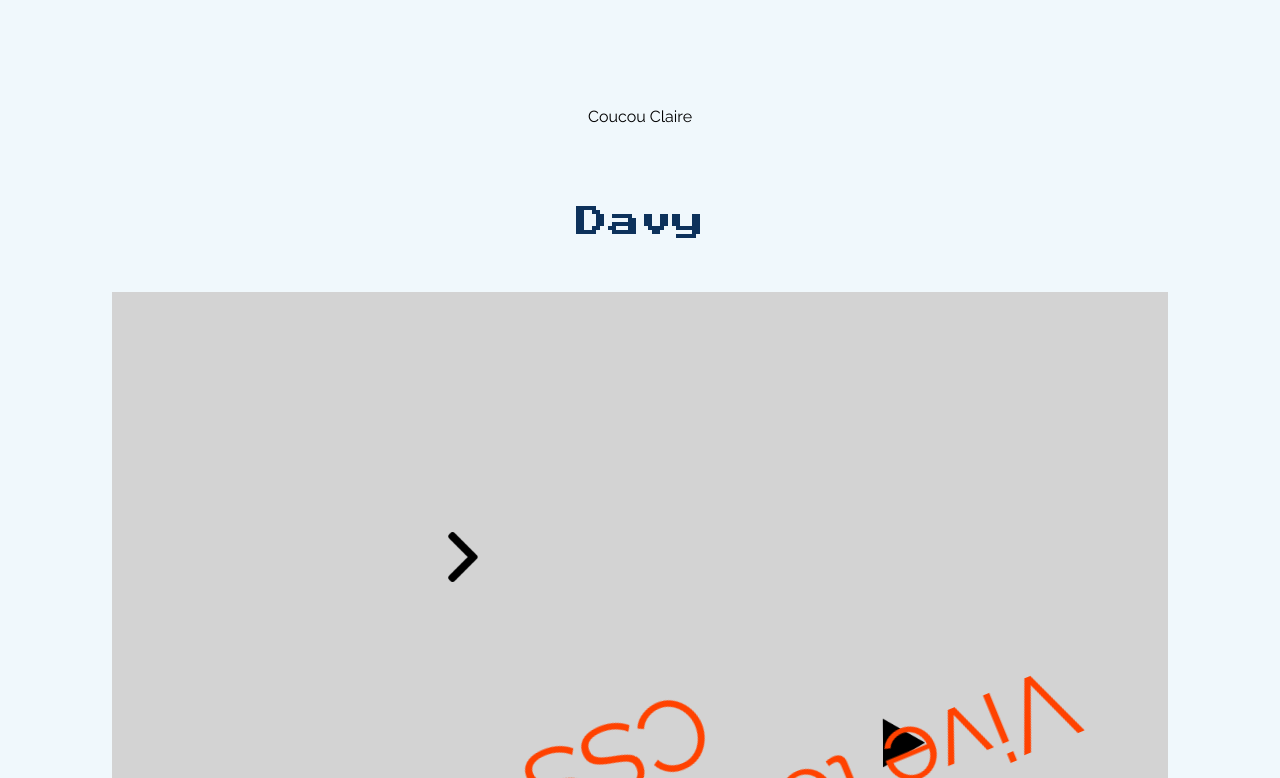
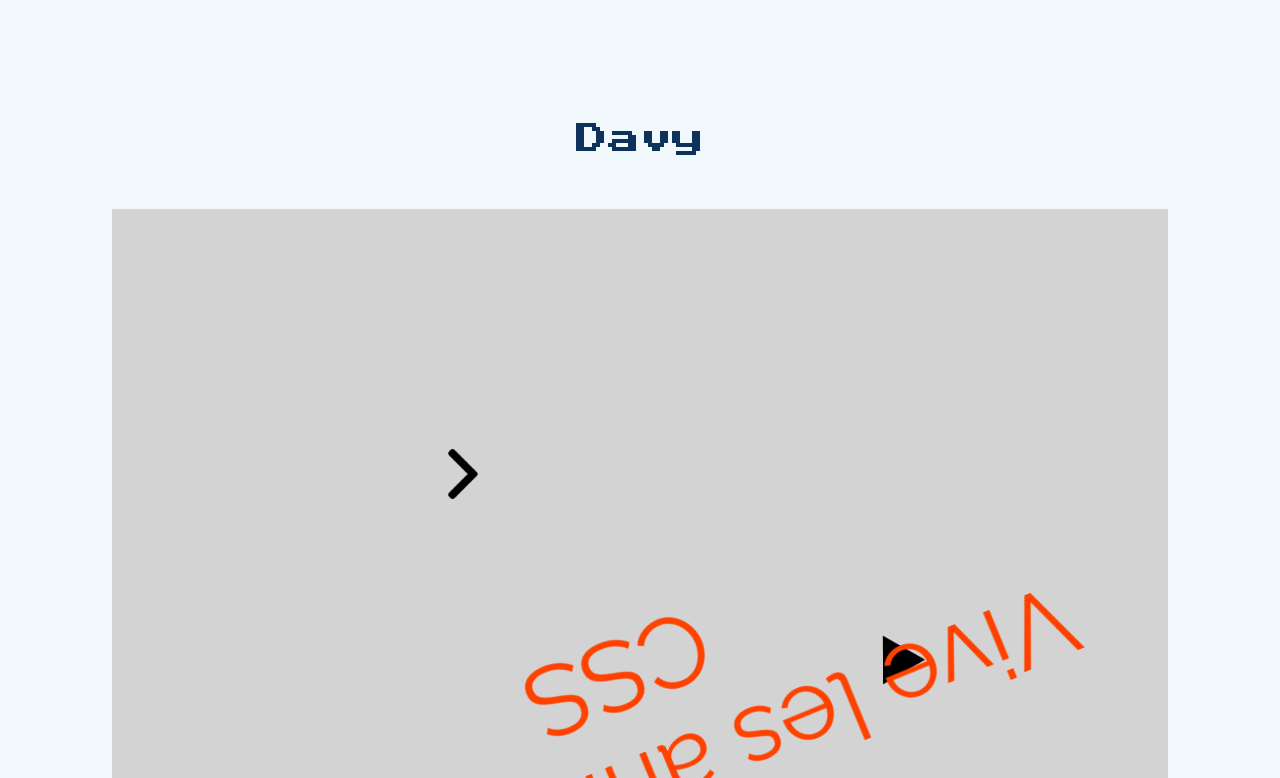
Before and after one commit to nono-web/merci-francois, a React (Create React App) app: page / in a window 1280 px wide. Shown: the part 2002-2780 px from the top of the page. Built offline with nearby package versions, Linux system fonts and the light colour scheme.

Commit message:
comments in app.jsx

```diff
--- a/src/App.jsx
+++ b/src/App.jsx
@@ -23,7 +23,7 @@ function App() {
   const students = [
     <Anais />,
     <Arnaud />,
-    <Claire/>,
+    // <Claire/>,
     <Davy />,
     <Esteban />,
     // <Francesco />,
@@ -34,7 +34,7 @@ function App() {
     <Rodolphe />,
     <Salim />,
     <Sandra />,
-    <Stanislas />,
+    // <Stanislas />,
     <Vincent />,
   ];
 
--- a/src/components/Francesco/Francesco.jsx
+++ b/src/components/Francesco/Francesco.jsx
@@ -3,6 +3,7 @@ import React from 'react'
 const Francesco = () => {
     return (
         <div className='prenom'>
+          Francesco
         </div>
     )
 }
```
